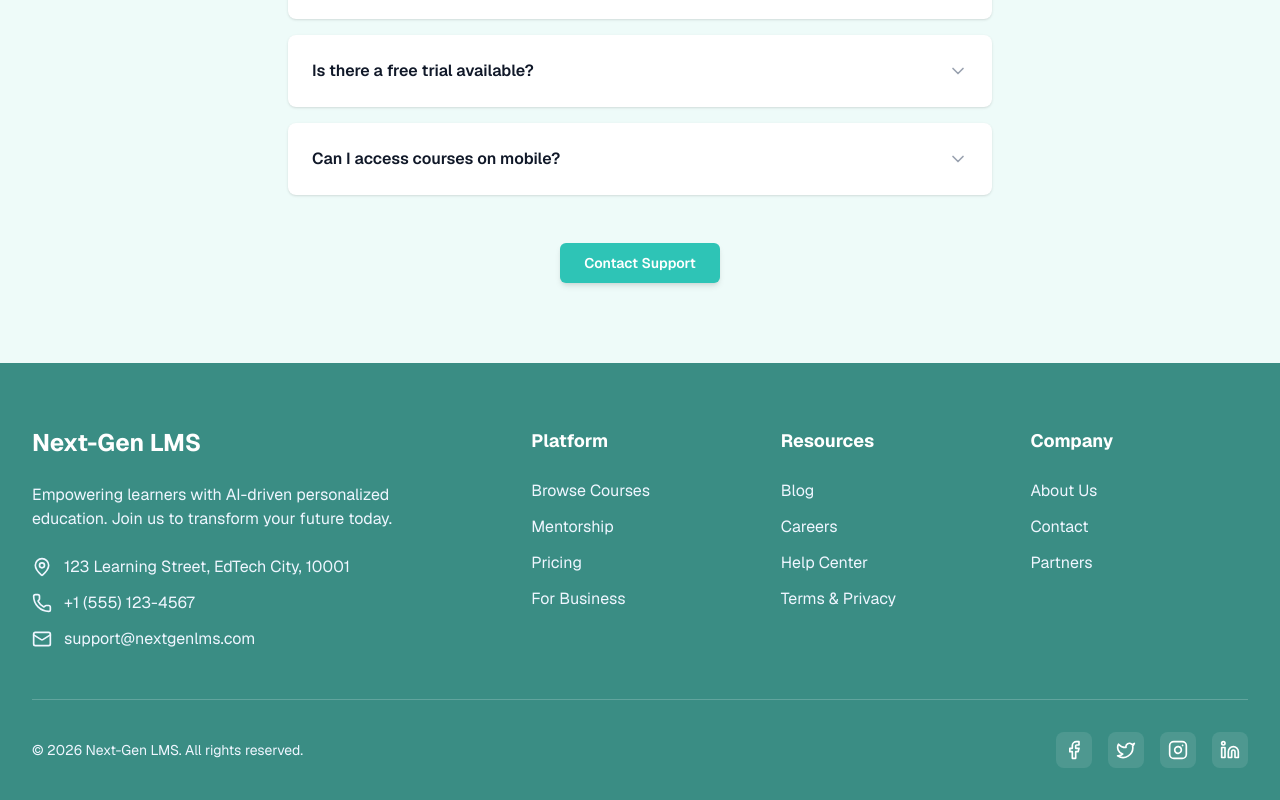
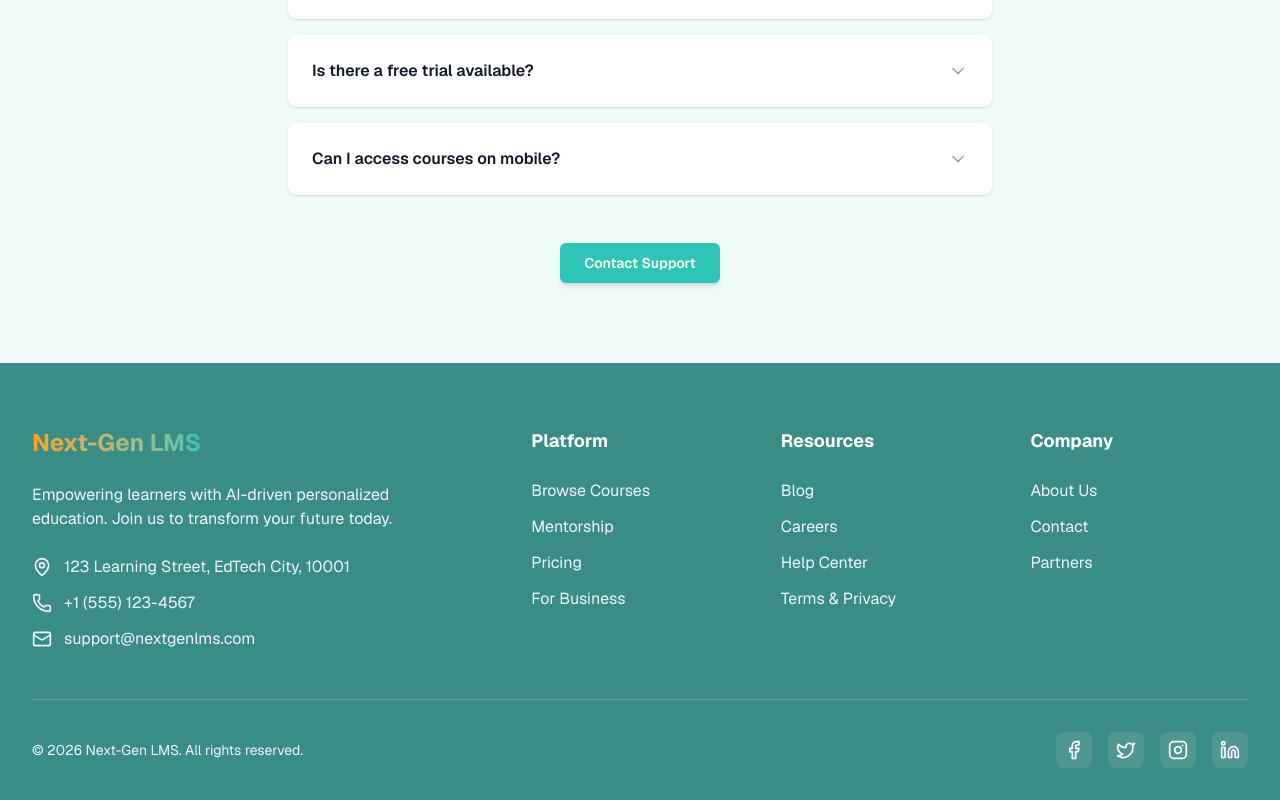
Before and after one commit to faizaanjum7/next-gen-lms, a Next.js app: page / in a window 1280 px wide. Shown: the part 3553-4353 px from the top of the page. Built offline with nearby package versions, Linux system fonts and the light colour scheme.

Commit message:
logo css update

```diff
--- a/components/Footer.tsx
+++ b/components/Footer.tsx
@@ -9,7 +9,7 @@ export default function Footer() {
                 <div className="grid grid-cols-1 md:grid-cols-2 lg:grid-cols-5 gap-8 mb-12">
                     {/* Brand & Info */}
                     <div className="lg:col-span-2">
-                        <h3 className="text-2xl font-bold mb-6">Next-Gen LMS</h3>
+                        <h3 className="text-2xl font-bold mb-6 bg-gradient-to-r from-[#FF9F1C] to-[#2EC4B6] bg-clip-text text-transparent break-words max-w-fit">Next-Gen LMS</h3>
                         <p className="text-blue-50 mb-6 max-w-sm">
                             Empowering learners with AI-driven personalized education. Join us to transform your future today.
                         </p>
--- a/components/dashboard/DashboardNavbar.tsx
+++ b/components/dashboard/DashboardNavbar.tsx
@@ -7,8 +7,8 @@ export default function DashboardNavbar() {
             {/* Left side: Logo & Title */}
             <div className="flex items-center gap-8 md:gap-16">
                 <Link href="/" className="flex items-center">
-                    <span className="text-[22px] font-bold tracking-tight">
-                        <span className="text-[#f2aa5c]">Next-Gen</span> <span className="text-[#3fc9b9]">LMS</span>
+                    <span className="text-[22px] font-bold tracking-tight bg-gradient-to-r from-[#FF9F1C] to-[#2EC4B6] bg-clip-text text-transparent break-words">
+                        Next-Gen LMS
                     </span>
                 </Link>
                 <h1 className="text-2xl font-bold text-gray-900 hidden md:block">Dashboard</h1>
```
